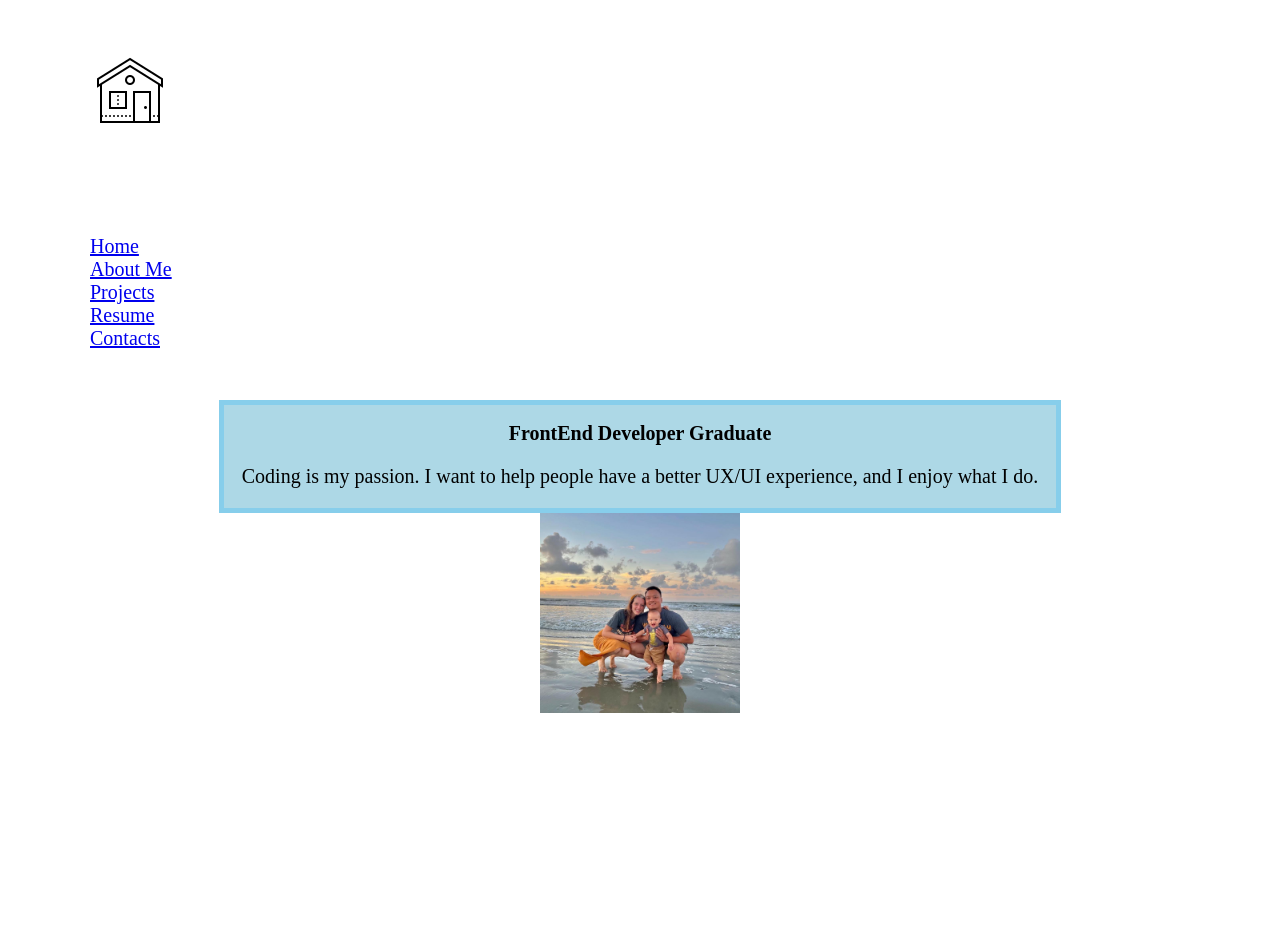
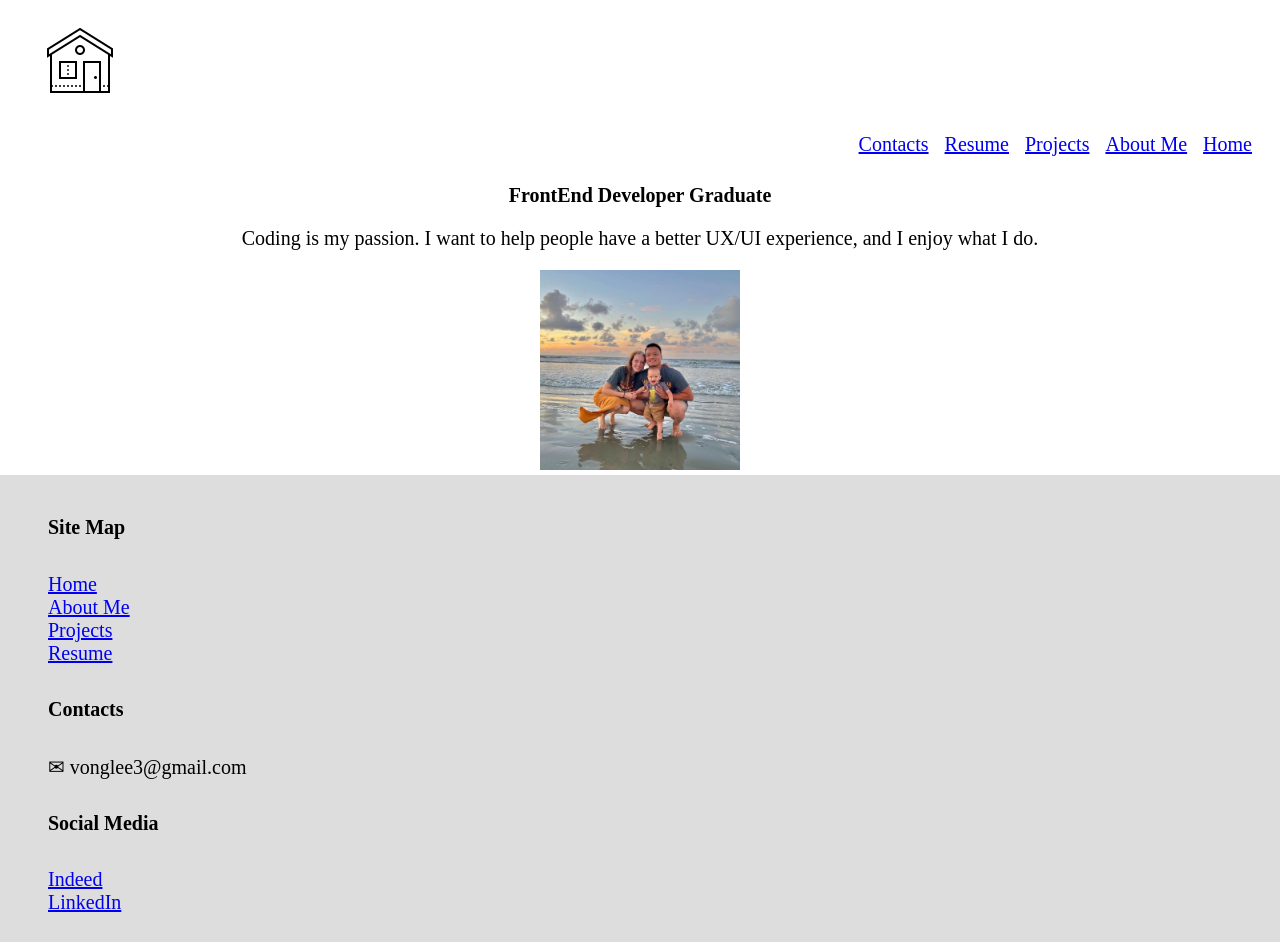
Before and after one commit to leev0515/myportfolio, a React (Create React App) app: page / in a window 1280 px wide. Before the commit the page ends 800 px from the top, so only its background shows below. Built offline with nearby package versions, Linux system fonts and the light colour scheme.

Commit message:
Updated src Folder.

```diff
--- /dev/null
+++ b/src/Aboutme.js
@@ -0,0 +1,15 @@
+import Profilepic from './img/Leefam.jpg';
+
+function Aboutme () {
+    return (
+        <nav className='aboutme'>
+            <h1>FrontEnd Developer Graduate</h1>
+            <p>Coding is my passion. I want to help people have a better UX/UI experience, and I enjoy what I do.</p>
+        <nav className='profilepic'>
+            <img src={Profilepic} alt='Profile Pic' style={{ width: '200px', height: '200px'}}/>
+        </nav>
+        </nav>
+    );
+}
+
+export default Aboutme;
--- a/src/App.css
+++ b/src/App.css
@@ -1,6 +1,11 @@
 * {
   font-family: 'Karla', serif;
   font-size: 20px;
+}
+
+:root {
+  --primary-blue: #51b3d6;
+  --primary-black: black;
 }
 
 .App {
@@ -27,33 +32,45 @@
   color: #61dafb;
 }
 
-.Nav {
-  margin: 50px;
-  list-style-type: none;
-  display: inline-grid;
-  grid-template-columns: auto;
-  align-items: top;
-}
-
 .App:link {
   text-decoration: none;
   color: var(--primary-green)
 }
 
-.Homeicon {
-  margin: 50px;
+.grid-inline {
+  display: block;
+  overflow: hidden;
+  padding: 8px;
+  background-color: #dddddd;
+}
+
+.grid-inline li{
   list-style-type: none;
 }
 
-.Home {
-  text-align: center;
-  border: 5px solid skyblue;
-  width: 65%;
-  margin: auto;
-  background-color: lightblue;
+.home {
+  list-style-type: none;
+  overflow: hidden;
+  display: block;
+  margin: 20px;
 }
 
-.Profilepic {
+.home a {
+  padding: 8px;
+  float: right;
+}
+
+.icon {
+  text-align: left;
+  list-style: none;
+}
+
+.profilepic {
   text-align: center;
   margin: auto;
 }
+
+.aboutme {
+  align-items: top;
+  text-align: center;
+}
--- a/src/App.js
+++ b/src/App.js
@@ -1,19 +1,15 @@
 import React from 'react';
-import Nav from './Nav';
-import Profilepic from './img/Leefam.jpg';
+import Home from './Home';
+import Aboutme from './Aboutme';
+import Contacts from './Contacts';
 import './App.css';
 
 function App() {
   return (
     <>
-      <Nav />
-    <nav className='Home'>
-      <h1>FrontEnd Developer Graduate</h1>
-      <p>Coding is my passion. I want to help people have a better UX/UI experience, and I enjoy what I do.</p>
-    </nav>
-    <nav className='Profilepic'>
-      <img src={Profilepic} alt='Profile Pic' style={{ width: '200px', height: '200px'}}/>
-    </nav>
+      <Home />
+      <Aboutme />
+      <Contacts />
     </>
   );
 }
--- /dev/null
+++ b/src/Contacts.js
@@ -0,0 +1,24 @@
+function Contacts () {
+    return (
+        <footer className="grid-inline">
+            <ul>
+                <li><h5>Site Map</h5></li>
+                <li><a href="./">Home</a></li>
+                <li><a href="./aboutme">About Me</a></li>
+                <li><a href="./projects">Projects</a></li>
+                <li><a href="./resume">Resume</a></li>
+            </ul>
+            <ul>
+                <li><h5>Contacts</h5></li>
+                <li>&#9993; vonglee3@gmail.com</li>
+            </ul>
+            <ul>
+                <li><h5>Social Media</h5></li>
+                <li><a href ="./indeed">Indeed</a></li>
+                <li><a href ="./linkedin">LinkedIn</a></li>
+            </ul>
+        </footer>
+    );
+}
+
+export default Contacts;
--- /dev/null
+++ b/src/Home.js
@@ -0,0 +1,22 @@
+import { Link } from "react-router-dom";
+import Homeicon from './img/Homeicon.png';
+
+
+function Nav() {
+    return (
+       <nav>
+            <ul className='icon'>
+                <li className="icon"><Link to="./"><img src={Homeicon} alt="Home Page icon by icons8" /></Link></li>
+            </ul>
+            <ul className="home">
+                <li><Link to="./">Home</Link></li>
+                <li><Link to="./aboutme">About Me</Link></li>
+                <li><Link to="./projects">Projects</Link></li>
+                <li><Link to="./resume">Resume</Link></li>
+                <li><Link to="./contacts">Contacts</Link></li>
+            </ul>
+       </nav>
+    );
+}
+
+export default Nav;
--- a/src/Nav.js
+++ /dev/null
@@ -1,21 +0,0 @@
-import { Link } from "react-router-dom";
-import Homeicon from './img/Homeicon.png';
-
-function Nav() {
-    return (
-       <nav>
-            <ul className='Homeicon'>
-                <li><Link to="./"><img src={Homeicon} alt="Home Page icon by icons8" /></Link></li>
-            </ul>
-            <ul className="Nav">
-                <li><Link to="./">Home</Link></li>
-                <li><Link to="./aboutme">About Me</Link></li>
-                <li><Link to="./projects">Projects</Link></li>
-                <li><Link to="./resume">Resume</Link></li>
-                <li><Link to="./contacts">Contacts</Link></li>
-            </ul>
-       </nav>
-    );
-}
-
-export default Nav;
```
